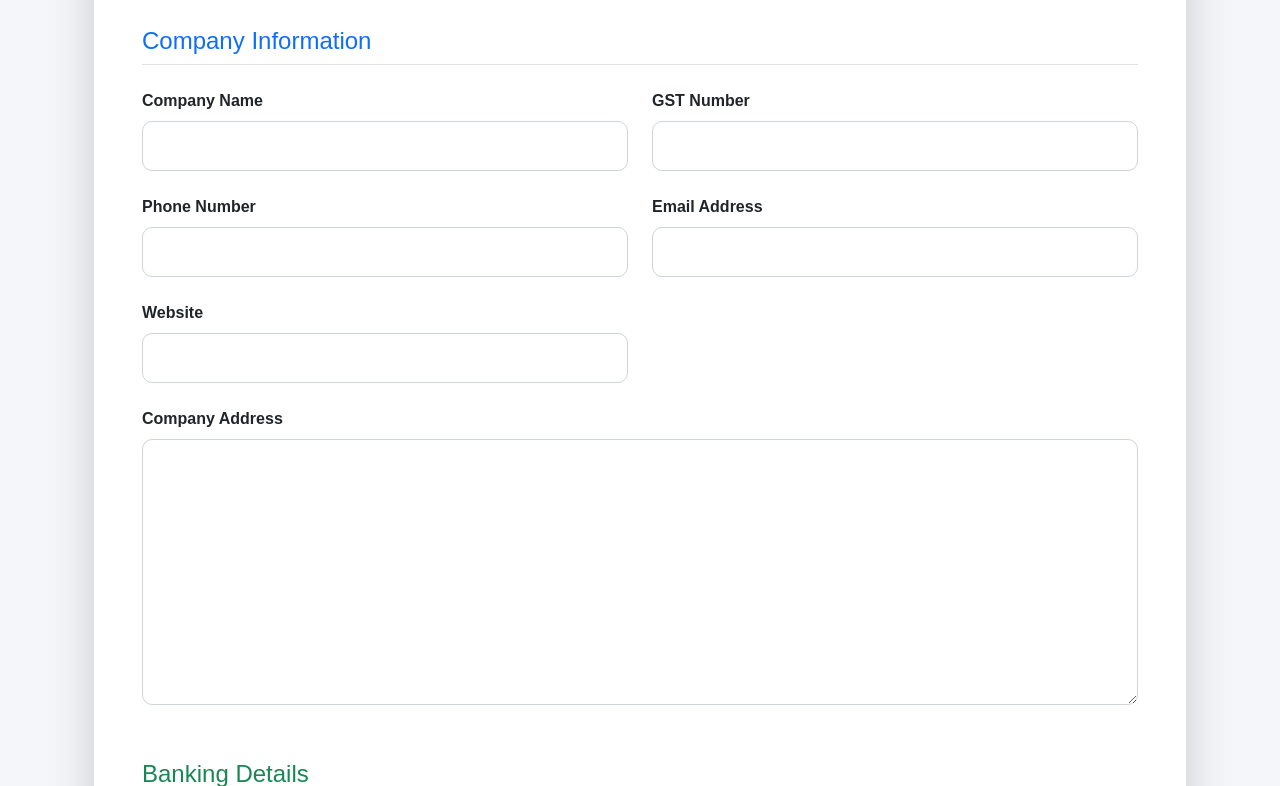
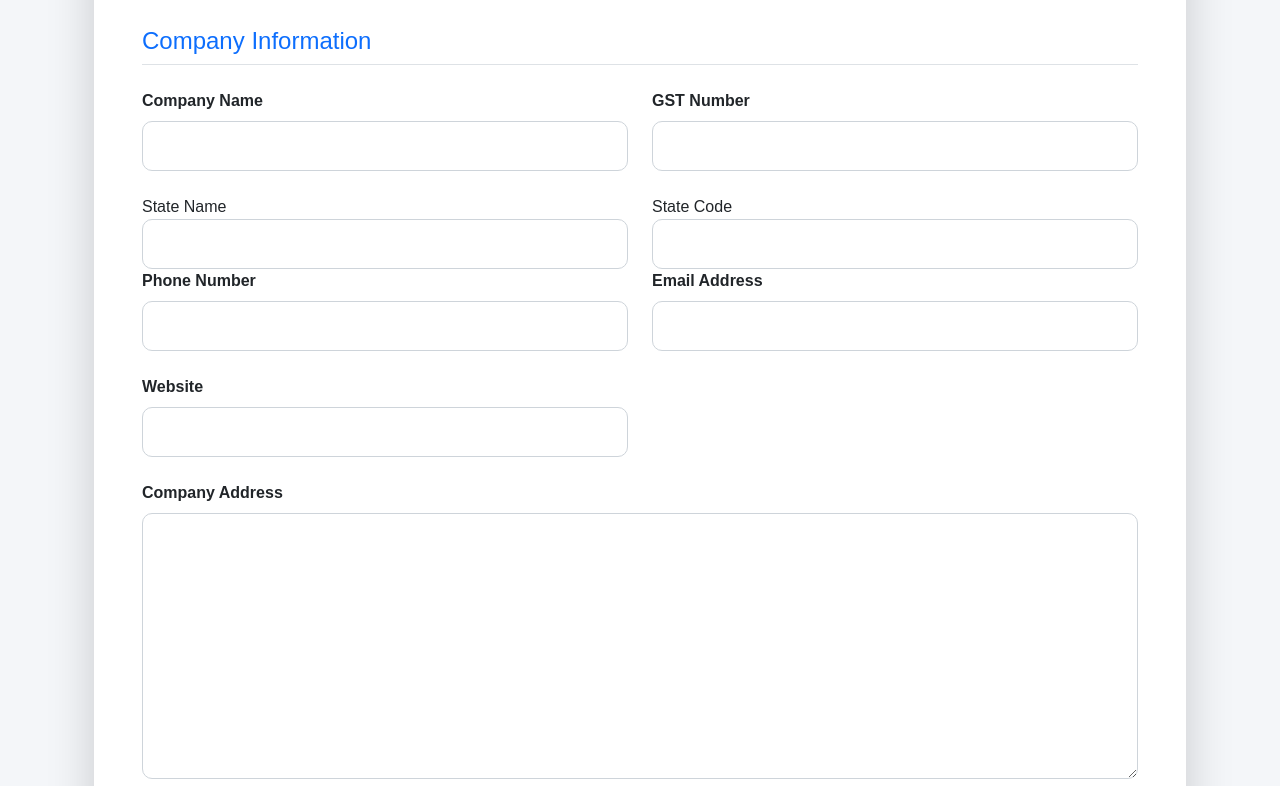
Before and after one commit to Daredevil2810/InvoiceGenerator, a Django app: page /company-profile/ in a window 1280 px wide. Shown: the part 216-1002 px from the top of the page. Run offline with Django 5.2, Linux system fonts and the light colour scheme; the visitor is signed in with stand-in values (Sample User, id 1); data comes from the database, SQL or seed files in the repository.

Commit message:
added state code and name (don't know if it will give any error or not )

```diff
--- a/invoices/models.py
+++ b/invoices/models.py
@@ -21,6 +21,18 @@ class CompanyProfile(models.Model):
     address = models.TextField()
 
     gst_number = models.CharField(max_length=100)
+
+    state_name = models.CharField(
+        max_length=100,
+        blank=True,
+        null=True
+    )
+
+    state_code = models.CharField(
+        max_length=10,
+        blank=True,
+        null=True
+    )
 
     phone = models.CharField(max_length=20)
 
@@ -73,6 +85,18 @@ class Customer(models.Model):
 
     gst_number = models.CharField(
         max_length=100,
+        blank=True,
+        null=True
+    )
+
+    state_name = models.CharField(
+        max_length=100,
+        blank=True,
+        null=True
+    )
+
+    state_code = models.CharField(
+        max_length=10,
         blank=True,
         null=True
     )
--- a/invoices/templates/invoices/company_profile.html
+++ b/invoices/templates/invoices/company_profile.html
@@ -60,6 +60,16 @@
 
                             {{ form.gst_number }}
 
+                        </div>
+
+                        <div class="col-md-6">
+                            <label>State Name</label>
+                            {{ form.state_name }}
+                        </div>
+
+                        <div class="col-md-6">
+                            <label>State Code</label>
+                            {{ form.state_code }}
                         </div>
 
                     </div>
```
Also changed, not shown: invoices/templates/invoices/invoice_detail.html (+20 -0 lines), invoices/migrations/0012_companyprofile_state_code_companyprofile_state_name_and_more.py (added).
